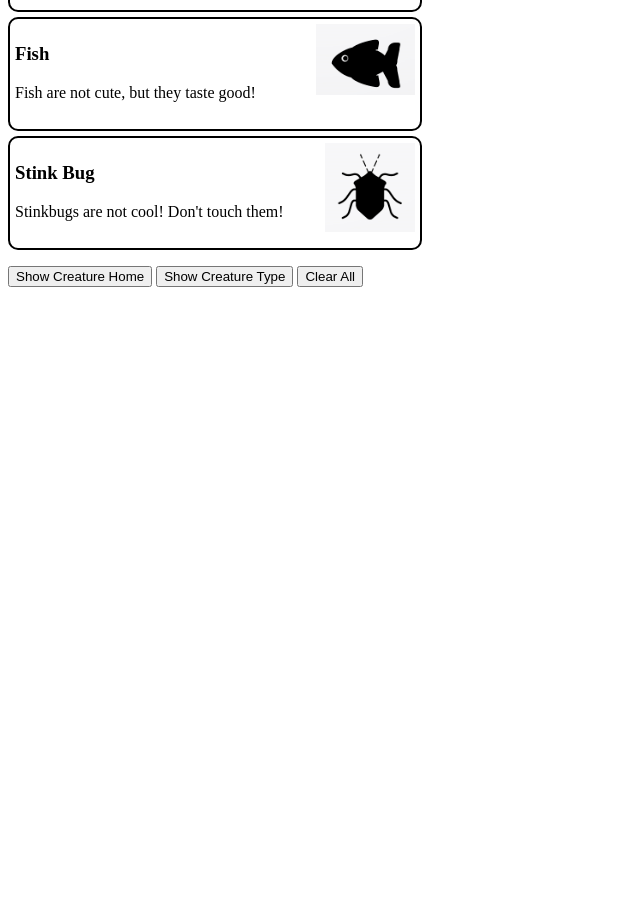
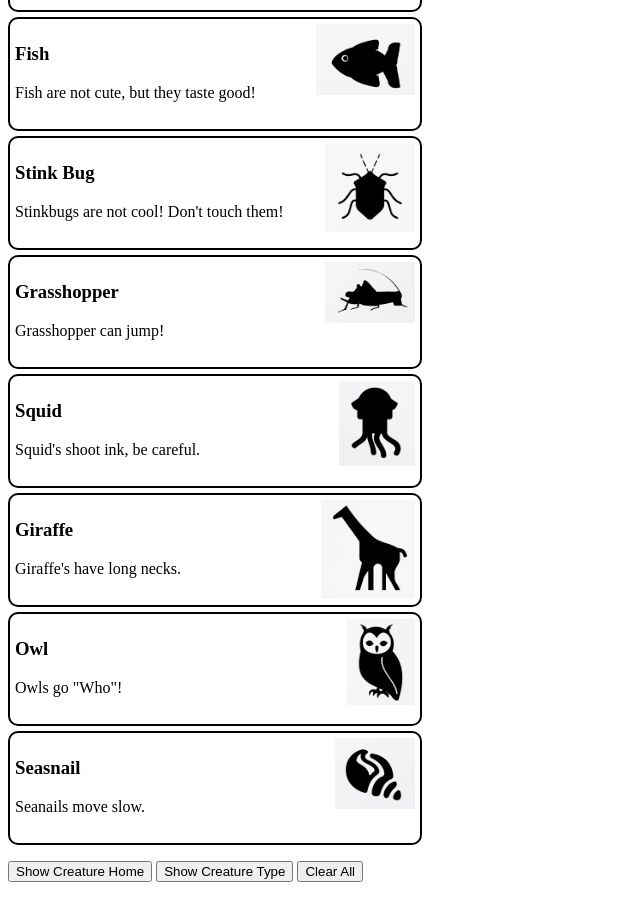
Before and after one commit to ybazail3/creatures, a plain HTML site: page index.html in a window 1280 px wide. Shown: the part 826-1724 px from the top of the page, without its empty margins (0-640 px from the left). Before the commit the page ends 1129 px from the top, so only its background shows below. Drawn offline with Linux system fonts and the light colour scheme.

Commit message:
added more type on creatures

```diff
--- a/index.html
+++ b/index.html
@@ -86,6 +86,36 @@
     <p>Stinkbugs are not cool! Don't touch them!</p>
   </div>
 
+  <div class="creature" data-creature-home="land" data-creature-type="insect">
+    <img src="images/grasshopper.png" alt="grasshopper" />
+    <h3>Grasshopper</h3>
+    <p>Grasshopper can jump!</p>
+  </div>
+
+  <div class="creature" data-creature-home="water" data-creature-type="animal">
+    <img src="images/squid.png" alt="squid" />
+    <h3>Squid</h3>
+    <p>Squid's shoot ink, be careful.</p>
+  </div>
+
+  <div class="creature" data-creature-home="land" data-creature-type="animal">
+    <img src="images/giraffe.png" alt="giraffe" />
+    <h3>Giraffe</h3>
+    <p>Giraffe's have long necks.</p>
+  </div>
+
+  <div class="creature" data-creature-home="air" data-creature-type="animal">
+    <img src="images/owl.png" alt="owl" />
+    <h3>Owl</h3>
+    <p>Owls go "Who"!</p>
+  </div>
+
+  <div class="creature" data-creature-home="water" data-creature-type="animal">
+    <img src="images/seasnail.png" alt="seasnail" />
+    <h3>Seasnail</h3>
+    <p>Seanails move slow.</p>
+  </div>
+
   <p>
     <button onclick="showHome()">Show Creature Home</button>
     <button onclick="showType()">Show Creature Type</button>
```
